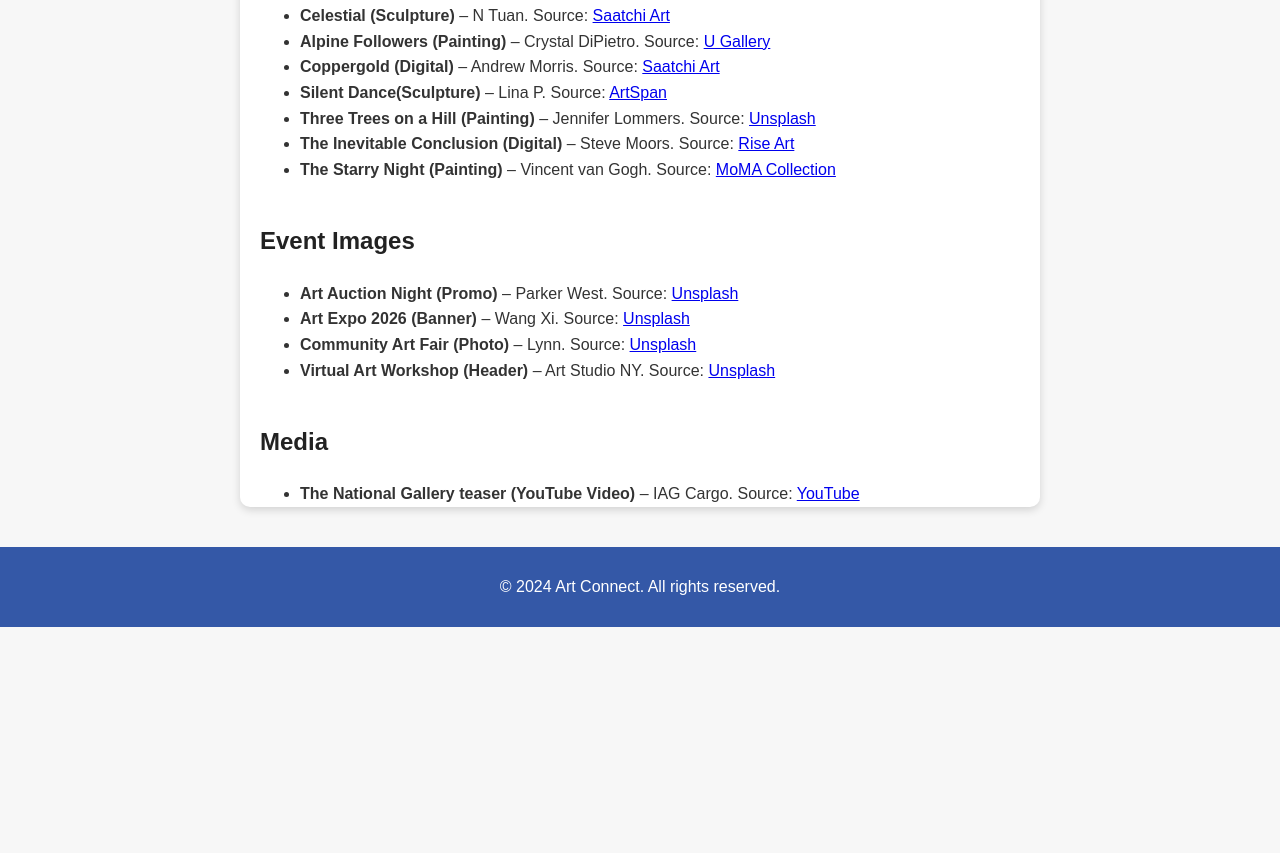
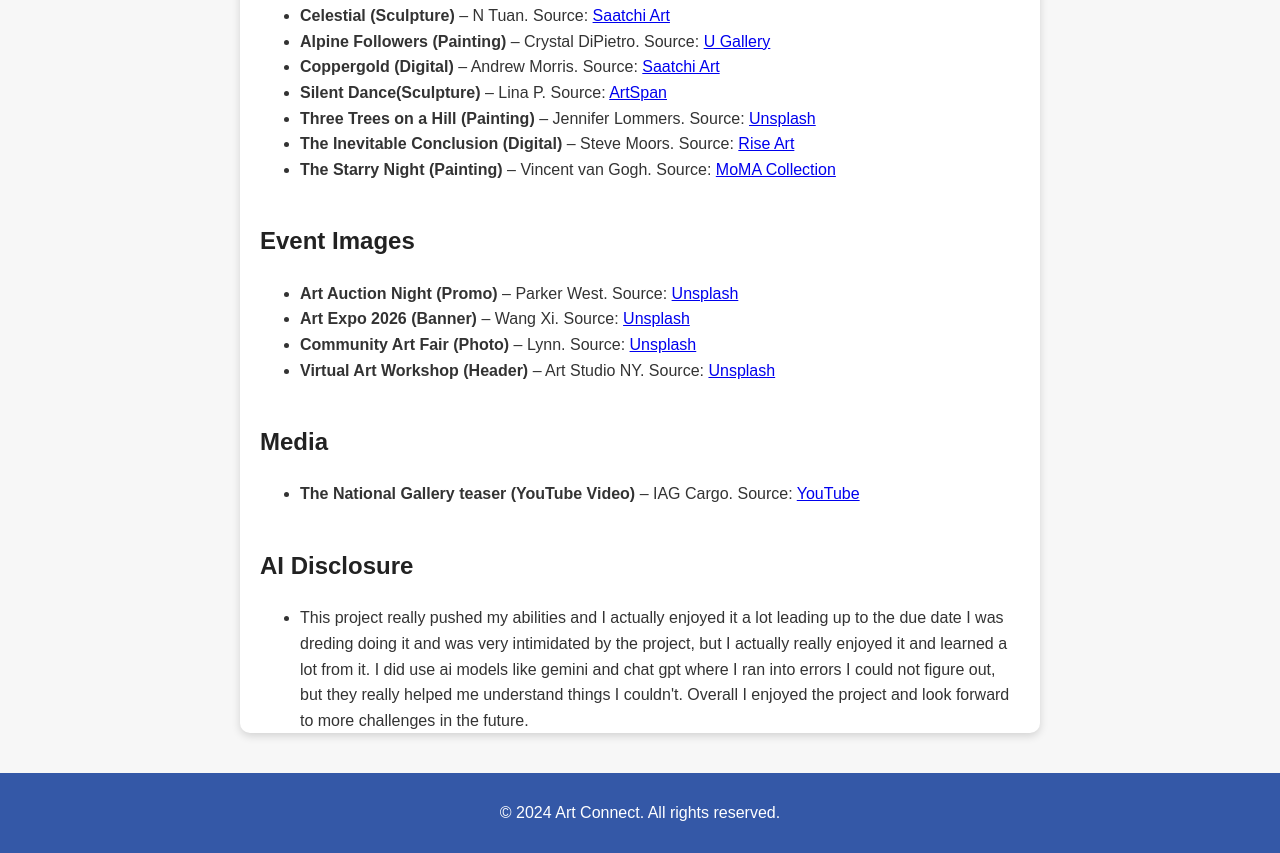
Before and after one commit to tofusoop/nguyen-andrew-cis2336-project, a plain HTML site: page frontend/references.html in a window 1280 px wide. Shown: the part 253-1106 px from the top of the page. Before the commit the page ends 880 px from the top, so only its background shows below. Drawn offline with Linux system fonts and the light colour scheme.

Commit message:
We are the championsss

```diff
--- a/frontend/references.html
+++ b/frontend/references.html
@@ -43,6 +43,17 @@
         <ul>
             <li><strong>The National Gallery teaser (YouTube Video)</strong> – IAG Cargo. Source: <a href="https://www.youtube.com/watch?v=WBwNw4WjV7g" target="_blank">YouTube</a></li>
         </ul>
+
+        <h2 style="margin-top: 40px;">AI Disclosure</h2>
+        <ul>
+            <li>This project really pushed my abilities and I actually enjoyed it a lot
+                leading up to the due date I was dreding doing it and was very intimidated by the project,
+                but I actually really enjoyed it and learned a lot from it. I did use ai models like gemini and
+                chat gpt where I ran into errors I could not figure out, but they really helped me understand things I couldn't.
+                Overall I enjoyed the project and look forward to more challenges in the future.
+                </table>
+
+        </ul>
     </section>
 
     <footer>
```
